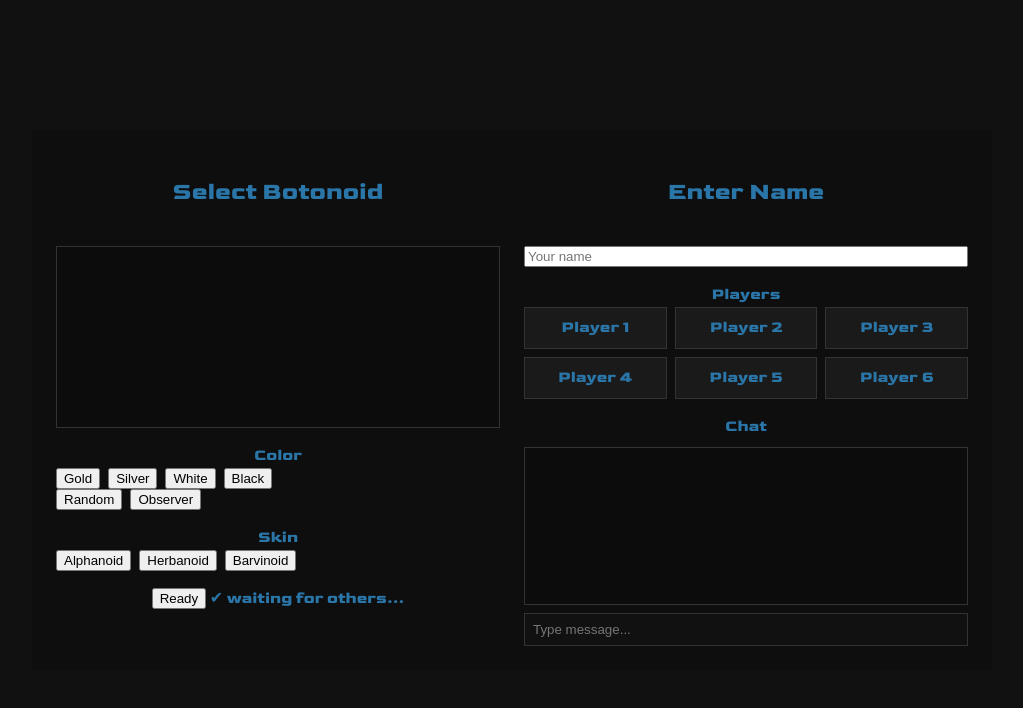
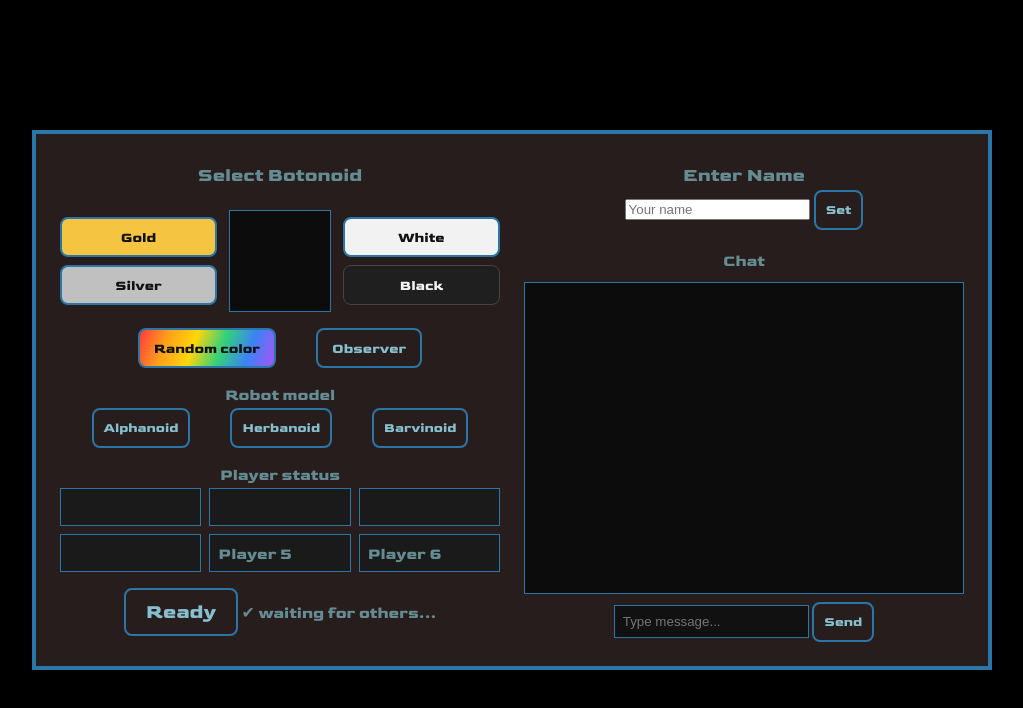
Before and after one commit to narbrgh/botonoids2025, a website built with Vite: page index.html in a window 1280 px wide. Shown: the whole page, without its empty margins (128-1151 px from the left). Built offline with nearby package versions, Linux system fonts and the light colour scheme; no server answers.

Commit message:
Further work on lobby GUI

```diff
--- a/index.html
+++ b/index.html
@@ -18,33 +18,38 @@
       <div class="lobby-card">
         <h1>Lobby</h1>
         <p>Press Enter</p>
-        <!-- add inputs/buttons here later -->
+        <!-- add inputs/buttons here  -->
          <div id="lobby">
           <div class="lobby-panel">
 
             <div class="lobby-col lobby-left">
-              <h2>Select Botonoid</h2>
+              <h3>Select Botonoid</h3>
 
-              <div class="botonoid-preview">
-                <!-- TS will draw over this area -->
+              <div class="color-row">
+                <div class="color-col">
+                  <button class="gold role-btn">Gold</button>
+                  <button class="silver role-btn">Silver</button>
+                </div>
+                <div class="botonoid-preview">
+                  <!-- TS will draw over this area -->
+                </div>
+                <div class="color-col">
+                  <button class="white role-btn">White</button>
+                  <button class="black role-btn">Black</button>
+                </div>
               </div>
 
+
               <div class="section">
-                <div class="label">Color</div>
+
                 <div class="btn-row">
-                  <button>Gold</button>
-                  <button>Silver</button>
-                  <button>White</button>
-                  <button>Black</button>
-                </div>
-                <div class="btn-row">
-                  <button>Random</button>
-                  <button>Observer</button>
+                  <button class="randomColor role-btn">Random color</button>
+                  <button class="role-btn">Observer</button>
                 </div>
               </div>
 
               <div class="section">
-                <div class="label">Skin</div>
+                <div class="label">Robot model</div>
                 <div class="btn-row">
                   <button>Alphanoid</button>
                   <button>Herbanoid</button>
@@ -52,6 +57,18 @@
                 </div>
               </div>
 
+              <div class="section">
+                <div class="label">Player status</div>
+                <div class="players-grid">
+                  <!-- 3 x 2 grid items -->
+                  <div class="player-card"></div>
+                  <div class="player-card"></div>
+                  <div class="player-card"></div>
+                  <div class="player-card"></div>
+                  <div class="player-card">Player 5</div>
+                  <div class="player-card">Player 6</div>
+                </div>
+              </div>
               <div class="section ready-row">
                 <button class="ready-btn">Ready</button>
                 <span class="ready-status">✔ waiting for others...</span>
@@ -59,27 +76,22 @@
             </div>
 
             <div class="lobby-col lobby-right">
-              <h2>Enter Name</h2>
-              <input type="text" placeholder="Your name" />
-
-              <div class="section">
-                <div class="label">Players</div>
-                <div class="players-grid">
-                  <!-- 3 x 2 grid items -->
-                  <div class="player-card">Player 1</div>
-                  <div class="player-card">Player 2</div>
-                  <div class="player-card">Player 3</div>
-                  <div class="player-card">Player 4</div>
-                  <div class="player-card">Player 5</div>
-                  <div class="player-card">Player 6</div>
-                </div>
+              <h3>Enter Name
+              <div class="row">
+                <input type="text" placeholder="Your name" />
+                <button>Set</button>
               </div>
+              </h3>
 
               <div class="section chat-section">
                 <div class="label">Chat</div>
                 <div class="chat-log"></div>
-                <input type="text" class="chat-input" placeholder="Type message..." />
+                <div class="row">
+                  <input type="text" class="chat-input" placeholder="Type message..." />
+                  <button>Send</button>
+                </div>
               </div>
+
             </div>
 
           </div>
--- a/src/main.ts
+++ b/src/main.ts
@@ -204,7 +204,7 @@ function render() {
 
   switch (currentPhase) {
     case 'phaseLobby': {
-        //here draw the selected Botonoid in the correct location
+        //TODO here draw the selected Botonoid in the correct location
       break;
     }
     case 'phaseCountdown': {
--- a/src/style.css
+++ b/src/style.css
@@ -21,12 +21,13 @@
   text-rendering: optimizeLegibility;
   -webkit-font-smoothing: antialiased;
   -moz-osx-font-smoothing: grayscale;
+  --accentColor: #2b76a9;
 }
 
 html, body {
   margin: 0;
   height: 100%;
-  background: #111;
+  background: #000000;
 }
 
 body {
@@ -54,8 +55,11 @@ canvas#game {
   display: flex;            /* toggle to none when not in lobby */
   align-items: center;
   justify-content: center;
-  color: rgb(43, 118, 169);
-  background: #0e0e0e;
+  color: rgb(101, 140, 146);
+  background: #281d1d;
+  border: 2px solid var(--accentColor);
+  box-sizing: border-box;
+
 }
 
 .lobby-panel {
@@ -74,16 +78,36 @@ canvas#game {
   gap: 16px;
 }
 
+h3 {
+  margin: 4px 0;
+}
+
 .botonoid-preview {
-  height: 180px;
-  border: 1px solid #333;
+  height: 100px;
+  width: 100px;
+  border: 1px solid var(--accentColor);
   background: #0c0c0c;
+  align-self: center;
+}
+
+.color-row {
+  display: grid;
+  grid-template-columns: 1fr auto 1fr;
+  align-items: center;
+  gap: 12px;
+}
+
+.color-col {
+  display: flex;
+  flex-direction: column;
+  gap: 8px;
 }
 
 .btn-row {
   display: flex;
-  gap: 8px;
-  flex-wrap: wrap;
+  gap: 40px;
+  flex-wrap: nowrap;
+  justify-content: center;
 }
 
 .players-grid {
@@ -93,10 +117,11 @@ canvas#game {
 }
 
 .player-card {
+  height: 20px;
   background: #1a1a1a;
-  border: 1px solid #333;
+  border: 1px solid var(--accentColor);
   padding: 8px;
-  text-align: center;
+  text-align: left;
 }
 
 .chat-section {
@@ -109,13 +134,14 @@ canvas#game {
 .chat-log {
   flex: 1;
   background: #0c0c0c;
-  border: 1px solid #333;
+  border: 1px solid var(--accentColor);
   padding: 8px;
   overflow-y: auto;
+
 }
 
 .chat-input {
-  border: 1px solid #333;
+  border: 1px solid var(--accentColor);
   background: #111;
   color: white;
   padding: 8px;
@@ -130,3 +156,61 @@ canvas#game {
   border: 1px solid #333;
   text-align: center;
 }
+
+button {
+  font-family: inherit;
+  font-weight: 700;
+
+  color: #86bfcd;
+  background: transparent; /* "outline" mode is default */
+  border: 2px solid var(--accentColor);
+
+  padding: 10px 10px;
+  border-radius: 8px;
+  cursor: pointer;
+  transition: transform 0.08s ease, box-shadow 0.08s ease, background 0.2s ease;
+}
+
+button:hover {
+  transform: translateY(-1px);
+  box-shadow: 0 4px 12px rgba(0,0,0,0.35);
+}
+
+button:active {
+  transform: translateY(0);
+  box-shadow: none;
+}
+
+/* optional variants */
+button.gold {  background: #f5c542; color: #111}
+button.silver { background: #c0c0c0; color: #111}
+button.white { background: #f2f2f2; color: #111}
+button.black { background: #1f1f1f; color: #f2f2f2; border: 1px solid #444; }
+button.randomColor {
+  color: #111;
+  background: linear-gradient(
+    110deg,
+    #ff3b3b 0%,
+    #ff9f1a 20%,
+    #ffd60a 40%,
+    #33d17a 60%,
+    #3b82f6 80%,
+    #a855f7 100%
+  )
+}
+
+/* role buttons are the ones choosing color, or random color, or observer */
+/* they should all have the same size text */
+
+button.role-btn {
+  font-size: 14px;
+  padding: 8px 14px;
+  min-height: 40px;
+  width: auto;
+  white-space: nowrap;
+}
+
+button.ready-btn {
+  font-size: 20px;
+  padding: 10px 20px;
+}
```
